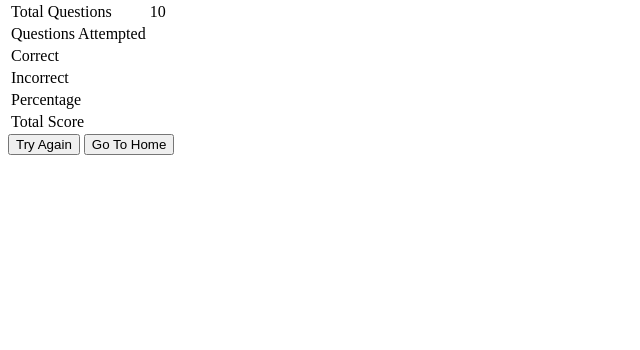
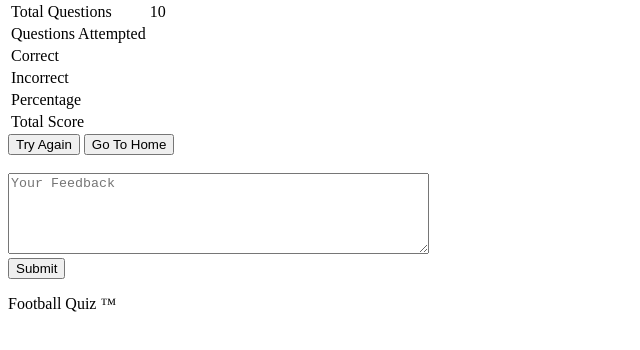
Before and after one commit to Esteban-Jr/Quiz, a plain HTML site: page index.html in a window 1280 px wide. Shown: the part 310-660 px from the top of the page, without its empty margins (0-640 px from the left). Drawn offline with Linux system fonts and the light colour scheme; files that its build step writes are made by us from their sources.

Commit message:
Added footer with feedback section

```diff
--- a/index.html
+++ b/index.html
@@ -76,5 +76,15 @@
     <button type="button" class="btn" onclick="goToHome()">Go To Home</button>
 </div>
 </main>
+<!-- Footer -->
+<footer>
+    <form method="post" action="">
+      <br>
+  	    <textarea id="feedback" name="feedback" rows="5" cols="50" placeholder="Your Feedback"></textarea>
+  	    <br>
+  	    <input type="submit">
+    </form>
+    <p>Football Quiz &trade;</p>
+</footer>
 </body>
 </html>
```
